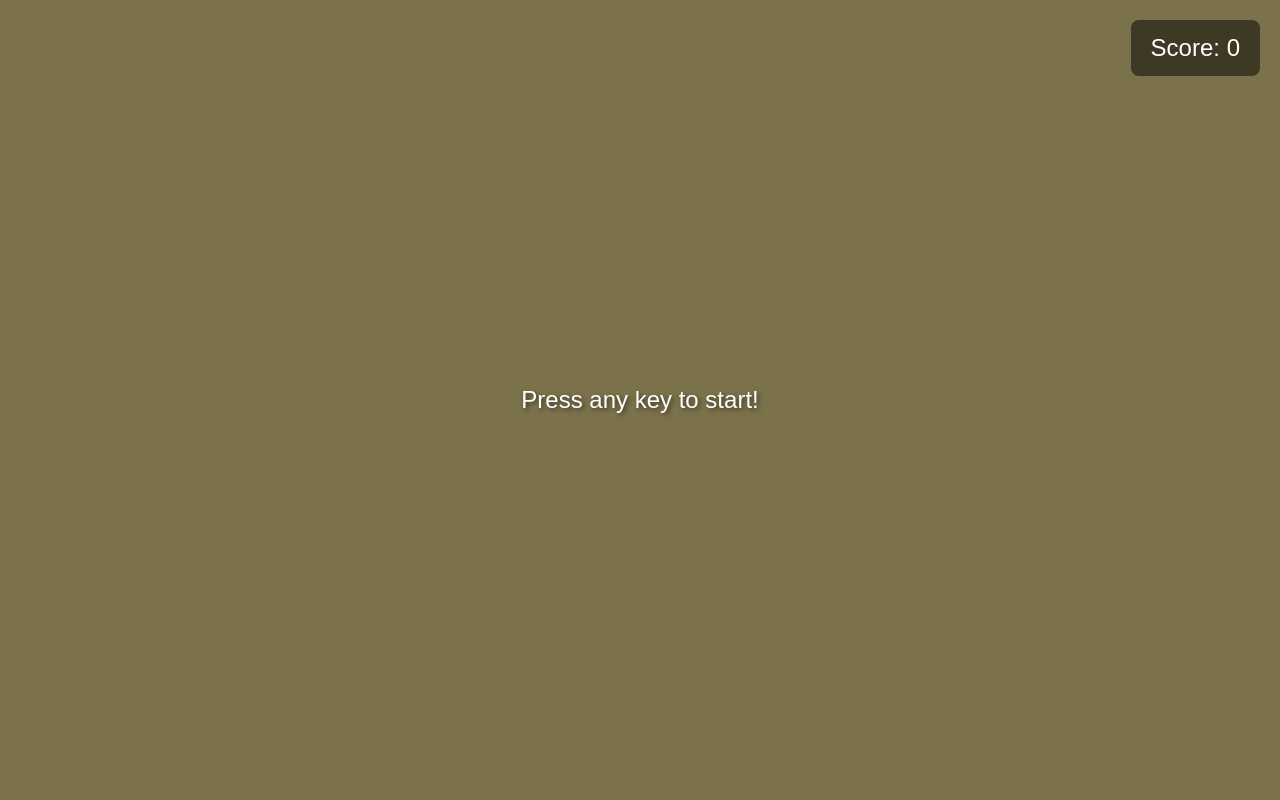
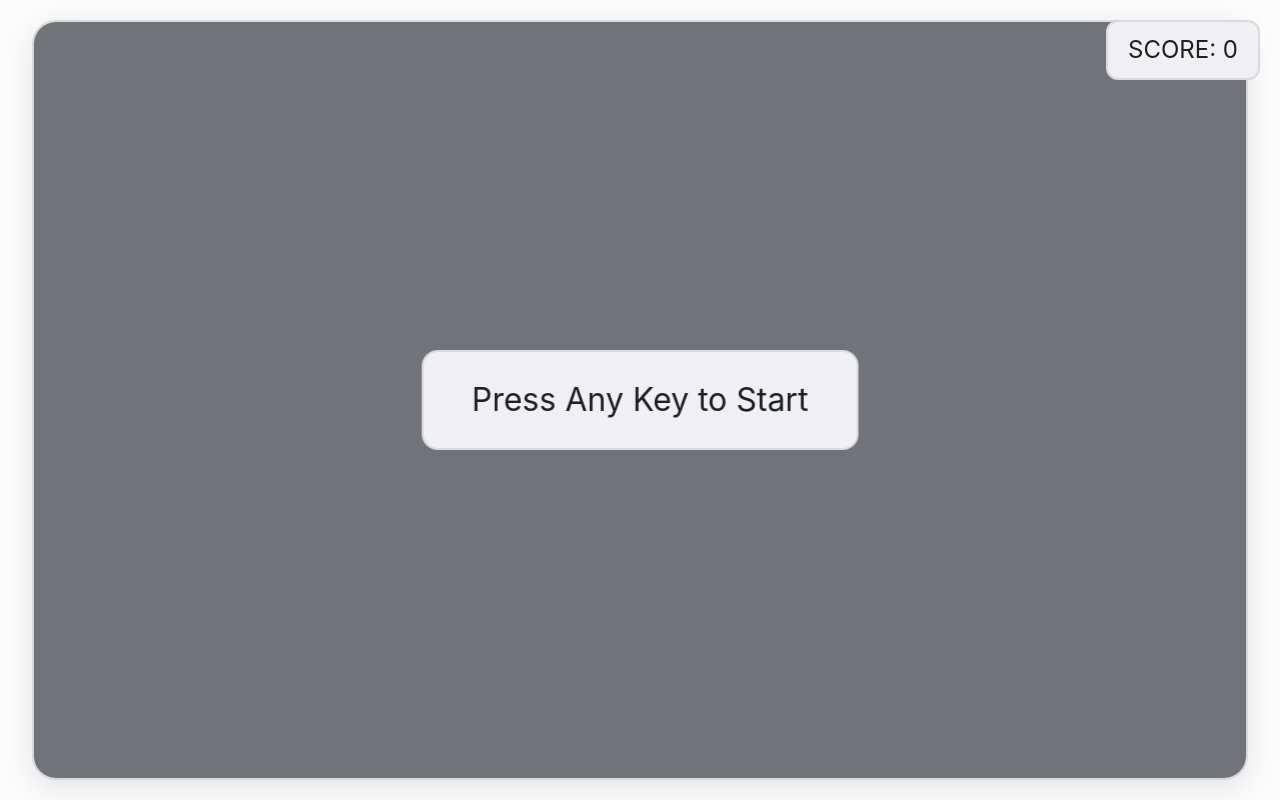
Before and after one commit to ms-tech-geek/classic-snake-game, a React (Vite) app: page / in a window 1280 px wide. Built offline with nearby package versions, Linux system fonts and the light colour scheme.

Commit message:
Modernize game UI with contemporary design

```diff
--- a/package.json
+++ b/package.json
@@ -11,7 +11,8 @@
   },
   "dependencies": {
     "react": "^18.2.0",
-    "react-dom": "^18.2.0"
+    "react-dom": "^18.2.0",
+    "@radix-ui/colors": "^3.0.0"
   },
   "devDependencies": {
     "@types/react": "^18.2.43",
--- a/src/App.css
+++ b/src/App.css
@@ -1,15 +1,25 @@
+@import '@radix-ui/colors/slate.css';
+@import '@radix-ui/colors/blue.css';
+
 .game-container {
   position: relative;
   width: 100vw;
   height: 100vh;
   overflow: hidden;
-  background-color: #1a1a1a;
+  background: var(--slate-1);
+  display: flex;
+  justify-content: center;
+  align-items: center;
 }
 
 canvas {
   display: block;
-  width: 100%;
-  height: 100%;
+  width: 95%;
+  height: 95%;
+  border-radius: 24px;
+  box-shadow: 0 8px 32px rgba(0, 0, 0, 0.1);
+  background: var(--slate-2);
+  border: 2px solid var(--slate-6);
 }
 
 .game-over {
@@ -17,21 +27,39 @@ canvas {
   top: 50%;
   left: 50%;
   transform: translate(-50%, -50%);
-  color: white;
-  font-size: 24px;
+  color: var(--slate-12);
+  font-size: 32px;
   text-align: center;
-  font-family: 'Arial', sans-serif;
-  text-shadow: 2px 2px 4px rgba(0, 0, 0, 0.5);
+  font-family: 'Inter', system-ui, sans-serif;
+  background: var(--slate-3);
+  padding: 24px 48px;
+  border-radius: 16px;
+  border: 2px solid var(--slate-6);
+  backdrop-filter: blur(8px);
+  animation: fadeIn 0.3s ease-out;
 }
 
 .score {
-  color: white;
+  color: var(--slate-12);
   position: absolute;
   top: 20px;
   right: 20px;
   font-size: 24px;
-  font-family: 'Arial', sans-serif;
-  background-color: rgba(0, 0, 0, 0.5);
+  font-family: 'Inter', system-ui, sans-serif;
+  background: var(--slate-3);
   padding: 10px 20px;
-  border-radius: 8px;
+  border-radius: 12px;
+  border: 2px solid var(--slate-6);
+  backdrop-filter: blur(8px);
 }
+
+@keyframes fadeIn {
+  from {
+    opacity: 0;
+    transform: translate(-50%, -48%);
+  }
+  to {
+    opacity: 1;
+    transform: translate(-50%, -50%);
+}
+}
--- a/src/App.tsx
+++ b/src/App.tsx
@@ -43,10 +43,10 @@ function App() {
       />
       {gameState.gameover && (
         <div className="game-over">
-          <p>Press any key to start!</p>
+          <p>Press Any Key to Start</p>
         </div>
       )}
-      <div className="score">Score: {gameState.score}</div>
+      <div className="score">SCORE: {gameState.score}</div>
     </div>
   )
 }
--- a/src/game/renderer.ts
+++ b/src/game/renderer.ts
@@ -16,7 +16,7 @@ export function drawGame(
   const { width, height } = context.canvas
 
   // Draw background
-  context.fillStyle = "#577ddb"
+  context.fillStyle = "#f1f5f9"
   context.fillRect(0, 0, width, height)
 
   // Draw level
@@ -27,13 +27,13 @@ export function drawGame(
       const tiley = j * level.tileheight
 
       if (tile === 0) {
-        context.fillStyle = "#f7e697"
+        context.fillStyle = "#e2e8f0"
         context.fillRect(tilex, tiley, level.tilewidth, level.tileheight)
       } else if (tile === 1) {
-        context.fillStyle = "#bcae76"
+        context.fillStyle = "#94a3b8"
         context.fillRect(tilex, tiley, level.tilewidth, level.tileheight)
       } else if (tile === 2) {
-        context.fillStyle = "#f7e697"
+        context.fillStyle = "#e2e8f0"
         context.fillRect(tilex, tiley, level.tilewidth, level.tileheight)
 
         const tx = 0
```
